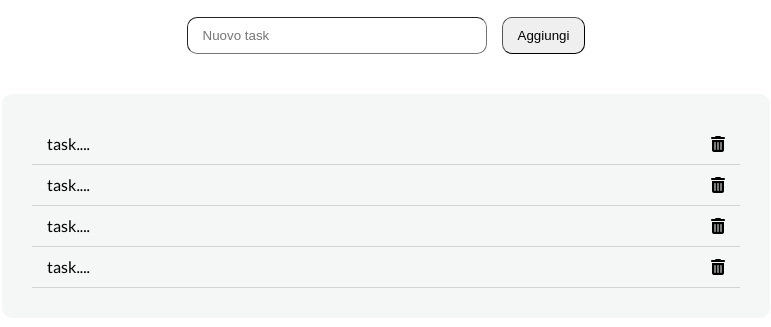
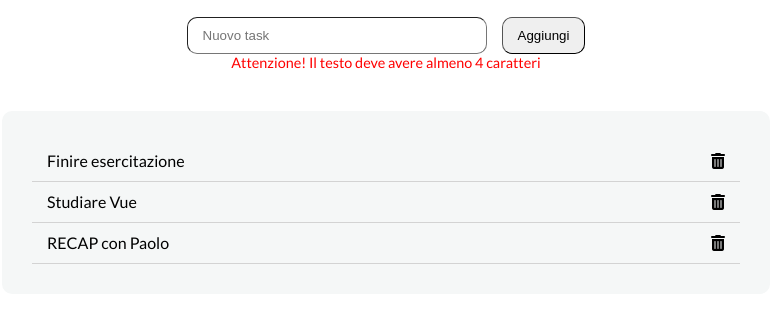
Before and after one commit to simoneaucello/vue-todolist, a plain HTML site: page index.html in a window 1280 px wide. Both pictures are taken after a click on the button "Aggiungi". Shown: the part 73-400 px from the top of the page, without its empty margins (254-1025 px from the left). Drawn offline with nearby package versions, Linux system fonts and the light colour scheme.

Commit message:
[add] addTask + error message

```diff
--- a/index.html
+++ b/index.html
@@ -30,27 +30,19 @@
 
     <div class="new-task">
 
-      <input  placeholder="Nuovo task"type="text">
-      <button >Aggiungi</button>
-      <p class="error"></p>
+      <input
+        v-model.trim="newTask"
+        @keyup.enter="addTask"
+        placeholder="Nuovo task"
+        type="text">
+      <button @click="addTask">Aggiungi</button>
+      <p class="error">{{ errorMsg }}</p>
     </div>
 
     <div class="task-container">
       <ul>
-        <li>
-          <span>task....</span>
-          <i class="fa-solid fa-trash-can"></i>
-        </li>
-        <li>
-          <span>task....</span>
-          <i class="fa-solid fa-trash-can"></i>
-        </li>
-        <li>
-          <span>task....</span>
-          <i class="fa-solid fa-trash-can"></i>
-        </li>
-        <li>
-          <span>task....</span>
+        <li v-for="(task, indice) in todoList">
+          <span>{{ task.text }}</span>
           <i class="fa-solid fa-trash-can"></i>
         </li>
 
--- a/js/script.js
+++ b/js/script.js
@@ -6,7 +6,7 @@ createApp({
       todoList: [
         {
           text: 'Finire esercitazione',
-          done: false
+          done: true
         },
         {
           text: 'Studiare Vue',
@@ -16,11 +16,21 @@ createApp({
           text: 'RECAP con Paolo',
           done: false
         },
-      ]
+      ],
+      newTask: '',
+      errorMsg: ''
     }
   },
 
   methods: {
+    addTask(){
+      const newText = this.newTask
+      if(newText.length > 4){
+        this.todoList.unshift({text: newText, done: false })
+      }else{
+        this.errorMsg = 'Attenzione! Il testo deve avere almeno 4 caratteri'
+      }
+    },
 
   },
 
```
